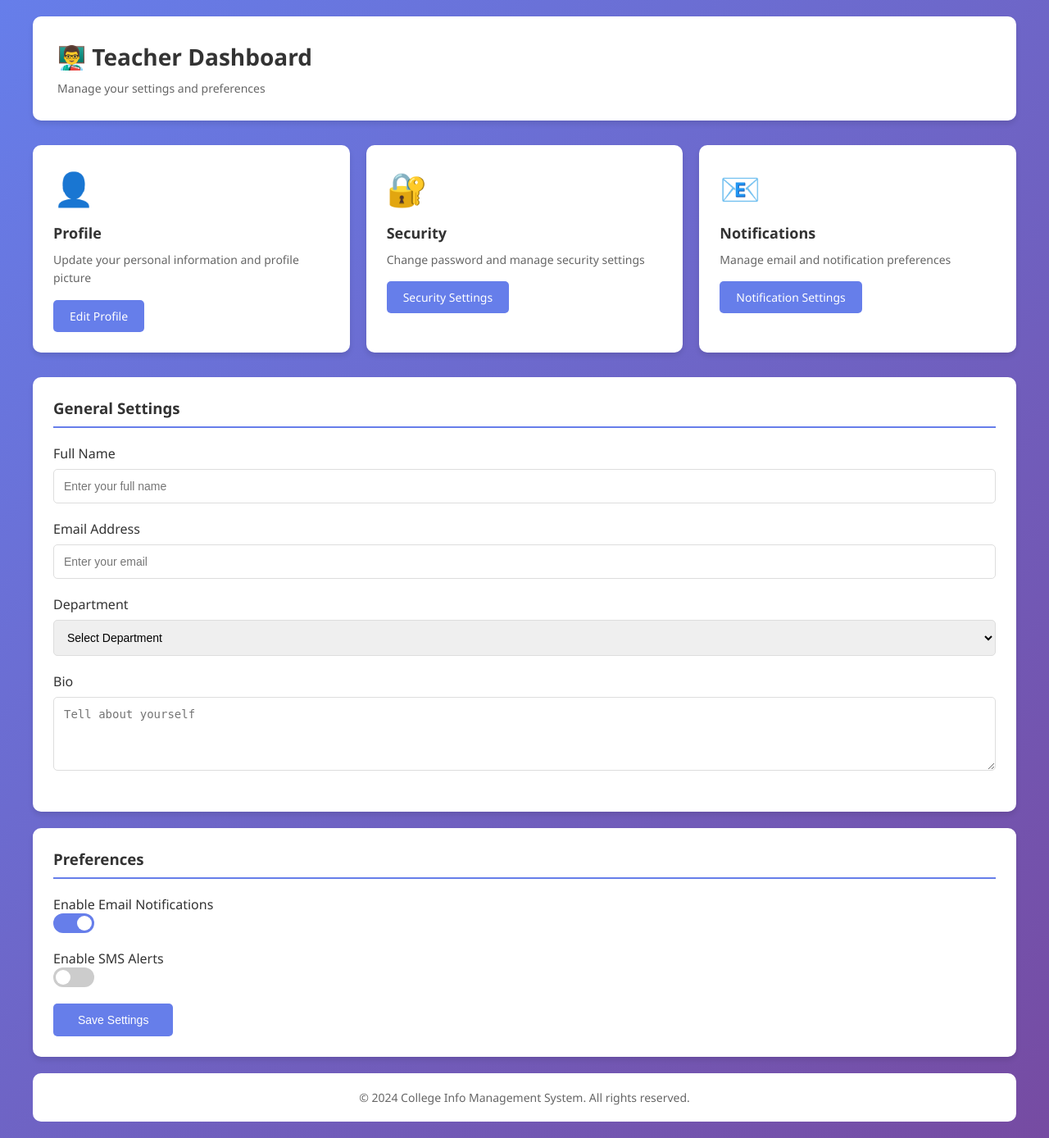
After one commit to Sindhuuu24/collegeinfo2, a Django app: page /setting/ in a window 1280 px wide. The commit adds this page. Shown: the whole page at 82% size. Run offline with Django 5.2, Linux system fonts and the light colour scheme.

Commit message:
seeting.html

```diff
--- a/collegeinfo/collegeinfo/urls.py
+++ b/collegeinfo/collegeinfo/urls.py
@@ -25,6 +25,7 @@ from teacherinfo.views import registerinfo
 from teacherinfo.views import login
 from teacherinfo.views import home
 from teacherinfo.views import department
+from teacherinfo.views import setting
 
 
 
@@ -41,5 +42,6 @@ urlpatterns = [
     path('login/', login, name='login'),
     path('home/', home, name='home'),
     path('department/', department, name='department'),
+    path('setting/', setting, name='setting'),
 
 ]
--- a/collegeinfo/teacherinfo/templates/dashboard.html
+++ b/collegeinfo/teacherinfo/templates/dashboard.html
@@ -52,7 +52,7 @@
         <a href="{% url 'home' %}" class="button">Home</a>
         <a href="#" class="button">Faculty</a>
         <a href="{% url 'department'%}" class="button">Department</a>
-        <a href="# "class="button">Settings</a>
+        <a href="{% url 'setting' %}"class="button">Settings</a>
         <a href="{% url 'login' %}" class="button">Login</a>
         <a href="{% url 'registration' %}" class="button">Register</a>
     </nav>
--- a/collegeinfo/teacherinfo/templates/landing.html
+++ b/collegeinfo/teacherinfo/templates/landing.html
@@ -8,3 +8,4 @@
         <p>This page provides information about our esteemed faculty members.</p>
     </body>
     </html>
+    <style>
--- /dev/null
+++ b/collegeinfo/teacherinfo/templates/setting.html
@@ -0,0 +1,311 @@
+<!DOCTYPE html>
+<html lang="en">
+<head>
+    <meta charset="UTF-8">
+    <meta name="viewport" content="width=device-width, initial-scale=1.0">
+    <title>Teacher Dashboard - Settings</title>
+    <style>
+        * {
+            margin: 0;
+            padding: 0;
+            box-sizing: border-box;
+        }
+
+        body {
+            font-family: 'Segoe UI', Tahoma, Geneva, Verdana, sans-serif;
+            background: linear-gradient(135deg, #667eea 0%, #764ba2 100%);
+            min-height: 100vh;
+            padding: 20px;
+        }
+
+        .container {
+            max-width: 1200px;
+            margin: 0 auto;
+        }
+
+        .header {
+            background: white;
+            padding: 30px;
+            border-radius: 10px;
+            box-shadow: 0 4px 6px rgba(0, 0, 0, 0.1);
+            margin-bottom: 30px;
+        }
+
+        .header h1 {
+            color: #333;
+            font-size: 28px;
+            margin-bottom: 10px;
+        }
+
+        .header p {
+            color: #666;
+            font-size: 14px;
+        }
+
+        .dashboard {
+            display: grid;
+            grid-template-columns: repeat(auto-fit, minmax(300px, 1fr));
+            gap: 20px;
+            margin-bottom: 30px;
+        }
+
+        .card {
+            background: white;
+            border-radius: 10px;
+            padding: 25px;
+            box-shadow: 0 4px 6px rgba(0, 0, 0, 0.1);
+            transition: transform 0.3s, box-shadow 0.3s;
+        }
+
+        .card:hover {
+            transform: translateY(-5px);
+            box-shadow: 0 8px 12px rgba(0, 0, 0, 0.15);
+        }
+
+        .card-icon {
+            font-size: 40px;
+            margin-bottom: 15px;
+        }
+
+        .card h2 {
+            color: #333;
+            font-size: 18px;
+            margin-bottom: 10px;
+        }
+
+        .card p {
+            color: #666;
+            font-size: 14px;
+            line-height: 1.6;
+            margin-bottom: 15px;
+        }
+
+        .btn {
+            display: inline-block;
+            padding: 10px 20px;
+            background: #667eea;
+            color: white;
+            text-decoration: none;
+            border-radius: 5px;
+            border: none;
+            cursor: pointer;
+            font-size: 14px;
+            transition: background 0.3s;
+        }
+
+        .btn:hover {
+            background: #764ba2;
+        }
+
+        .settings-section {
+            background: white;
+            border-radius: 10px;
+            padding: 25px;
+            box-shadow: 0 4px 6px rgba(0, 0, 0, 0.1);
+            margin-bottom: 20px;
+        }
+
+        .settings-section h3 {
+            color: #333;
+            margin-bottom: 20px;
+            padding-bottom: 10px;
+            border-bottom: 2px solid #667eea;
+        }
+
+        .form-group {
+            margin-bottom: 20px;
+        }
+
+        .form-group label {
+            display: block;
+            color: #333;
+            margin-bottom: 8px;
+            font-weight: 500;
+        }
+
+        .form-group input,
+        .form-group select,
+        .form-group textarea {
+            width: 100%;
+            padding: 12px;
+            border: 1px solid #ddd;
+            border-radius: 5px;
+            font-size: 14px;
+            transition: border-color 0.3s;
+        }
+
+        .form-group input:focus,
+        .form-group select:focus,
+        .form-group textarea:focus {
+            outline: none;
+            border-color: #667eea;
+            box-shadow: 0 0 0 3px rgba(102, 126, 234, 0.1);
+        }
+
+        .btn-save {
+            background: #667eea;
+            color: white;
+            padding: 12px 30px;
+            border: none;
+            border-radius: 5px;
+            cursor: pointer;
+            font-size: 14px;
+            transition: background 0.3s;
+        }
+
+        .btn-save:hover {
+            background: #764ba2;
+        }
+
+        .toggle-switch {
+            display: flex;
+            align-items: center;
+            gap: 10px;
+        }
+
+        .switch {
+            position: relative;
+            display: inline-block;
+            width: 50px;
+            height: 24px;
+        }
+
+        .switch input {
+            opacity: 0;
+            width: 0;
+            height: 0;
+        }
+
+        .slider {
+            position: absolute;
+            cursor: pointer;
+            top: 0;
+            left: 0;
+            right: 0;
+            bottom: 0;
+            background-color: #ccc;
+            transition: 0.4s;
+            border-radius: 24px;
+        }
+
+        .slider:before {
+            position: absolute;
+            content: "";
+            height: 18px;
+            width: 18px;
+            left: 3px;
+            bottom: 3px;
+            background-color: white;
+            transition: 0.4s;
+            border-radius: 50%;
+        }
+
+        input:checked + .slider {
+            background-color: #667eea;
+        }
+
+        input:checked + .slider:before {
+            transform: translateX(26px);
+        }
+
+        .footer {
+            background: white;
+            padding: 20px;
+            border-radius: 10px;
+            text-align: center;
+            color: #666;
+            font-size: 14px;
+        }
+    </style>
+</head>
+<body>
+    <div class="container">
+        <div class="header">
+            <h1>👨‍🏫 Teacher Dashboard</h1>
+            <p>Manage your settings and preferences</p>
+        </div>
+
+        <div class="dashboard">
+            <div class="card">
+                <div class="card-icon">👤</div>
+                <h2>Profile</h2>
+                <p>Update your personal information and profile picture</p>
+                <a href="#" class="btn">Edit Profile</a>
+            </div>
+
+            <div class="card">
+                <div class="card-icon">🔐</div>
+                <h2>Security</h2>
+                <p>Change password and manage security settings</p>
+                <a href="#" class="btn">Security Settings</a>
+            </div>
+
+            <div class="card">
+                <div class="card-icon">📧</div>
+                <h2>Notifications</h2>
+                <p>Manage email and notification preferences</p>
+                <a href="#" class="btn">Notification Settings</a>
+            </div>
+        </div>
+
+        <div class="settings-section">
+            <h3>General Settings</h3>
+            <form>
+                <div class="form-group">
+                    <label for="fullname">Full Name</label>
+                    <input type="text" id="fullname" name="fullname" placeholder="Enter your full name">
+                </div>
+
+                <div class="form-group">
+                    <label for="email">Email Address</label>
+                    <input type="email" id="email" name="email" placeholder="Enter your email">
+                </div>
+
+                <div class="form-group">
+                    <label for="department">Department</label>
+                    <select id="department" name="department">
+                        <option>Select Department</option>
+                        <option>Computer Science</option>
+                        <option>Engineering</option>
+                        <option>Business</option>
+                    </select>
+                </div>
+
+                <div class="form-group">
+                    <label for="bio">Bio</label>
+                    <textarea id="bio" name="bio" rows="4" placeholder="Tell about yourself"></textarea>
+                </div>
+            </form>
+        </div>
+
+        <div class="settings-section">
+            <h3>Preferences</h3>
+            <div class="form-group">
+                <label class="toggle-switch">
+                    Enable Email Notifications
+                    <label class="switch">
+                        <input type="checkbox" checked>
+                        <span class="slider"></span>
+                    </label>
+                </label>
+            </div>
+
+            <div class="form-group">
+                <label class="toggle-switch">
+                    Enable SMS Alerts
+                    <label class="switch">
+                        <input type="checkbox">
+                        <span class="slider"></span>
+                    </label>
+                </label>
+            </div>
+
+            <button class="btn-save">Save Settings</button>
+        </div>
+
+        <div class="footer">
+            <p>&copy; 2024 College Info Management System. All rights reserved.</p>
+        </div>
+    </div>
+</body>
+</html>
--- a/collegeinfo/teacherinfo/views.py
+++ b/collegeinfo/teacherinfo/views.py
@@ -26,5 +26,7 @@ def home(request):
     return render(request, 'home.html')
 def department(request):
     return render(request, 'department.html')
+def setting(request):
+    return render(request, 'setting.html')
 
 # Create your views here.
```
